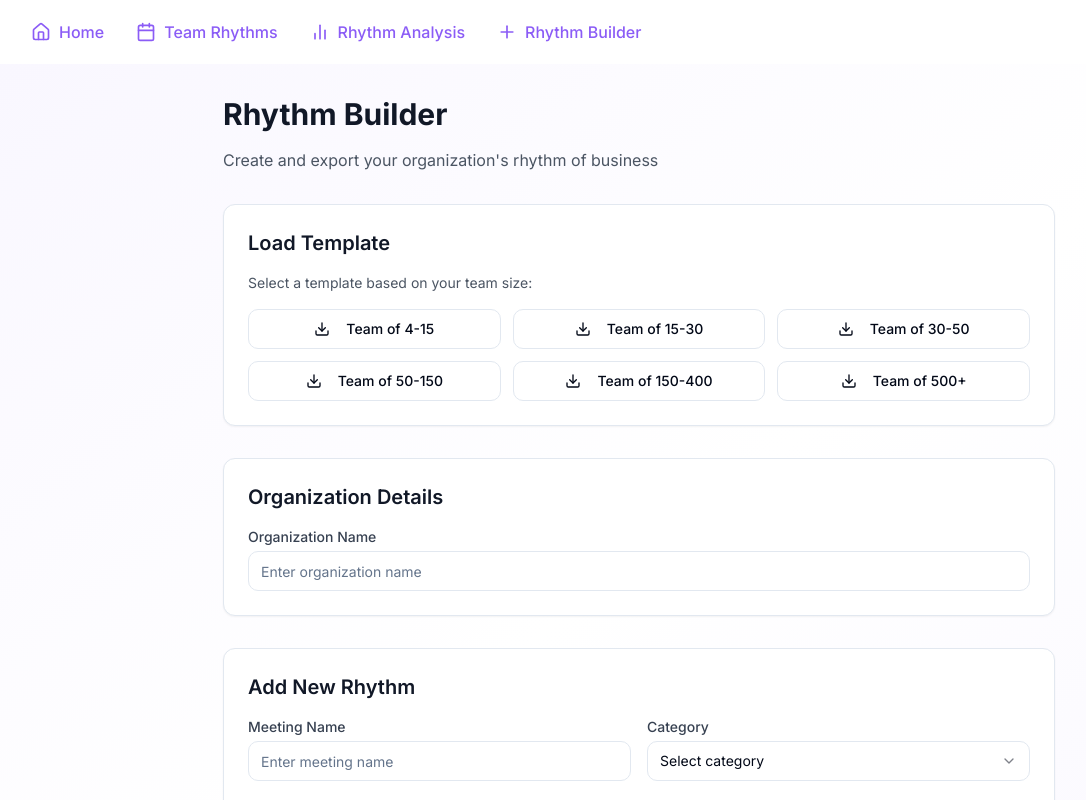
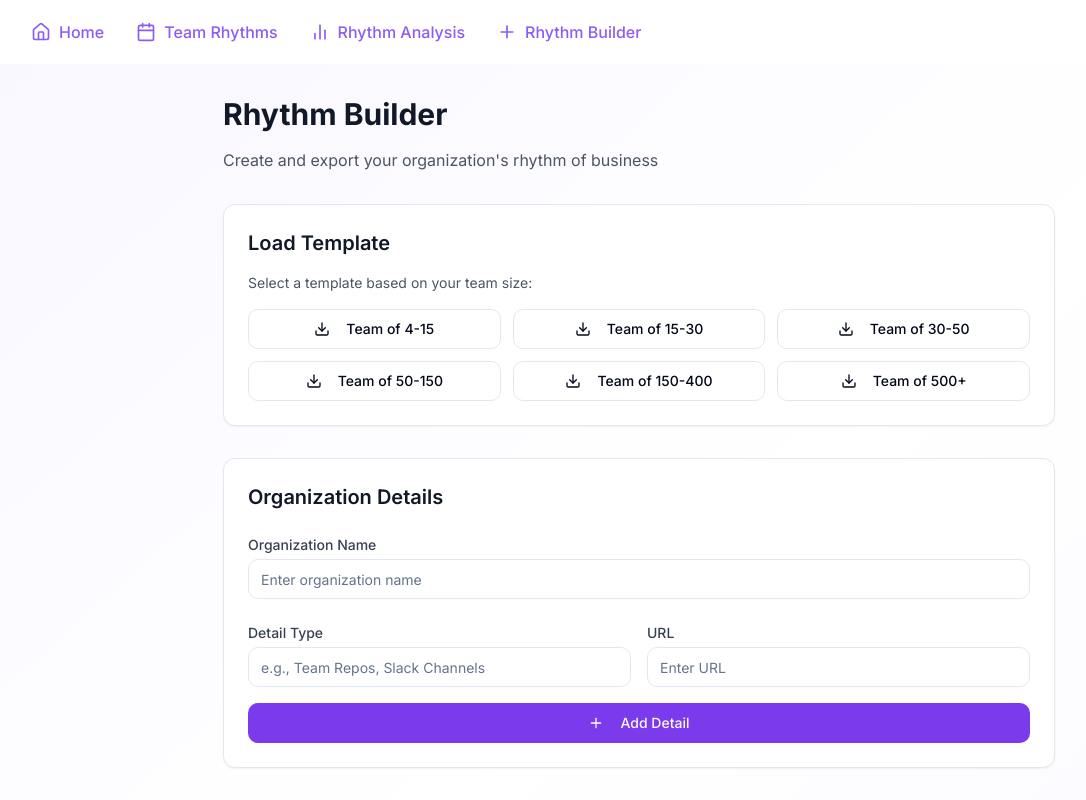
Before and after one commit to mattnigh/build-a-rhythm, a React (Vite) app: page /builder in a window 1280 px wide. Shown: the top 800 px of the page, without its empty margins (1-1087 px from the left). Built offline with nearby package versions, Linux system fonts and the light colour scheme.

Commit message:
Update Rhythm Builder page
Add organizational details section to the Rhythm Builder page.

```diff
--- a/src/components/rhythm/OrganizationDetails.tsx
+++ b/src/components/rhythm/OrganizationDetails.tsx
@@ -1,20 +1,63 @@
 
+import { useState } from "react";
 import { Input } from "@/components/ui/input";
+import { Button } from "@/components/ui/button";
 import { Card } from "@/components/ui/card";
+import { Plus, Trash2 } from "lucide-react";
+import { OrgDetail } from "@/types/rhythm";
+import { toast } from "@/hooks/use-toast";
 
 interface OrganizationDetailsProps {
   organizationName: string;
   setOrganizationName: (name: string) => void;
+  orgDetails: OrgDetail[];
+  setOrgDetails: (details: OrgDetail[]) => void;
 }
 
 const OrganizationDetails = ({
   organizationName,
-  setOrganizationName
+  setOrganizationName,
+  orgDetails,
+  setOrgDetails
 }: OrganizationDetailsProps) => {
+  const [newDetailType, setNewDetailType] = useState("");
+  const [newDetailUrl, setNewDetailUrl] = useState("");
+
+  const addDetail = () => {
+    if (!newDetailType || !newDetailUrl) {
+      toast({
+        title: "Missing Fields",
+        description: "Please fill in both the type and URL fields.",
+        variant: "destructive"
+      });
+      return;
+    }
+
+    setOrgDetails([...orgDetails, { type: newDetailType, url: newDetailUrl }]);
+    setNewDetailType("");
+    setNewDetailUrl("");
+
+    toast({
+      title: "Detail Added",
+      description: "Organization detail has been added successfully."
+    });
+  };
+
+  const removeDetail = (index: number) => {
+    const newDetails = orgDetails.filter((_, i) => i !== index);
+    setOrgDetails(newDetails);
+
+    toast({
+      title: "Detail Removed",
+      description: "Organization detail has been removed successfully."
+    });
+  };
+
   return (
     <Card className="p-6">
-      <div className="space-y-4">
+      <div className="space-y-6">
         <h2 className="text-xl font-semibold text-gray-900">Organization Details</h2>
+
         <div>
           <label className="block text-sm font-medium text-gray-700 mb-1">
             Organization Name
@@ -25,6 +68,64 @@ const OrganizationDetails = ({
             onChange={(e) => setOrganizationName(e.target.value)}
           />
         </div>
+
+        <div className="space-y-4">
+          <div className="grid grid-cols-1 md:grid-cols-2 gap-4">
+            <div>
+              <label className="block text-sm font-medium text-gray-700 mb-1">
+                Detail Type
+              </label>
+              <Input
+                placeholder="e.g., Team Repos, Slack Channels"
+                value={newDetailType}
+                onChange={(e) => setNewDetailType(e.target.value)}
+              />
+            </div>
+            <div>
+              <label className="block text-sm font-medium text-gray-700 mb-1">
+                URL
+              </label>
+              <Input
+                placeholder="Enter URL"
+                value={newDetailUrl}
+                onChange={(e) => setNewDetailUrl(e.target.value)}
+              />
+            </div>
+          </div>
+          <Button onClick={addDetail} className="w-full">
+            <Plus className="w-4 h-4 mr-2" />
+            Add Detail
+          </Button>
+        </div>
+
+        {orgDetails.length > 0 && (
+          <div className="space-y-3">
+            <h3 className="text-sm font-medium text-gray-700">Added Details</h3>
+            {orgDetails.map((detail, index) => (
+              <div key={index} className="flex items-center justify-between p-3 bg-gray-50 rounded-lg">
+                <div className="space-y-1">
+                  <p className="text-sm font-medium text-gray-700">{detail.type}</p>
+                  <a
+                    href={detail.url}
+                    target="_blank"
+                    rel="noopener noreferrer"
+                    className="text-sm text-rhythm-600 hover:text-rhythm-700 hover:underline"
+                  >
+                    {detail.url}
+                  </a>
+                </div>
+                <Button
+                  variant="ghost"
+                  size="sm"
+                  onClick={() => removeDetail(index)}
+                  className="text-gray-500 hover:text-red-500"
+                >
+                  <Trash2 className="w-4 h-4" />
+                </Button>
+              </div>
+            ))}
+          </div>
+        )}
       </div>
     </Card>
   );
--- a/src/pages/RhythmBuilder.tsx
+++ b/src/pages/RhythmBuilder.tsx
@@ -1,7 +1,7 @@
 
 import { useState } from "react";
 import { toast } from "@/hooks/use-toast";
-import { RhythmItem } from "@/types/rhythm";
+import { RhythmItem, OrgDetail } from "@/types/rhythm";
 import { generateMarkdown } from "@/utils/rhythmUtils";
 import TemplateSelector from "@/components/rhythm/TemplateSelector";
 import OrganizationDetails from "@/components/rhythm/OrganizationDetails";
@@ -10,6 +10,7 @@ import RhythmList from "@/components/rhythm/RhythmList";
 
 const RhythmBuilder = () => {
   const [organizationName, setOrganizationName] = useState("");
+  const [orgDetails, setOrgDetails] = useState<OrgDetail[]>([]);
   const [rhythms, setRhythms] = useState<RhythmItem[]>([]);
   const [currentRhythm, setCurrentRhythm] = useState<RhythmItem>({
     name: "",
@@ -78,7 +79,7 @@ const RhythmBuilder = () => {
       return;
     }
 
-    const markdown = generateMarkdown(organizationName, rhythms);
+    const markdown = generateMarkdown(organizationName, rhythms, orgDetails);
     const blob = new Blob([markdown], { type: 'text/markdown' });
     const url = URL.createObjectURL(blob);
     const a = document.createElement('a');
@@ -149,6 +150,8 @@ const RhythmBuilder = () => {
         <OrganizationDetails
           organizationName={organizationName}
           setOrganizationName={setOrganizationName}
+          orgDetails={orgDetails}
+          setOrgDetails={setOrgDetails}
         />
 
         <RhythmForm
```
